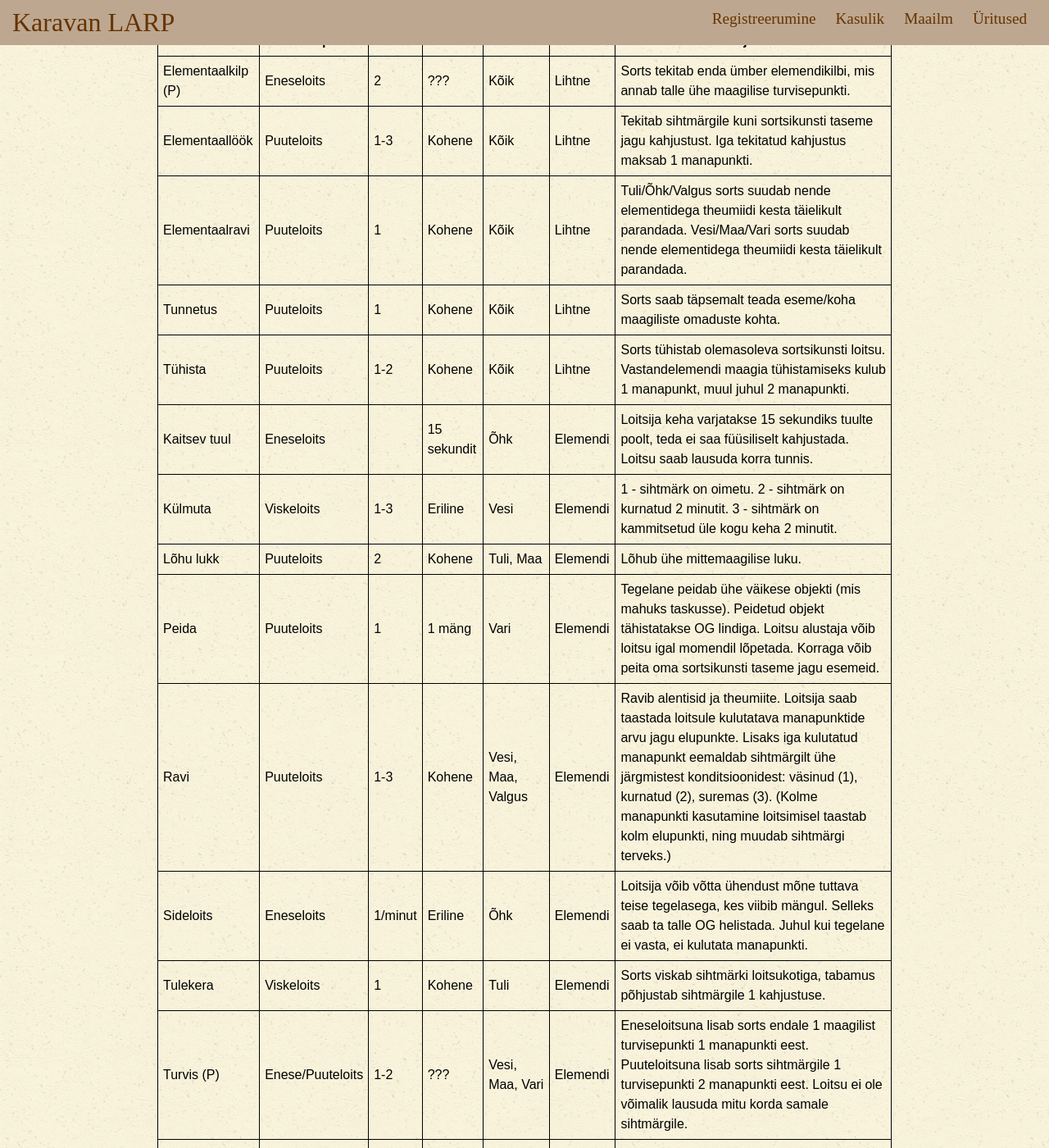
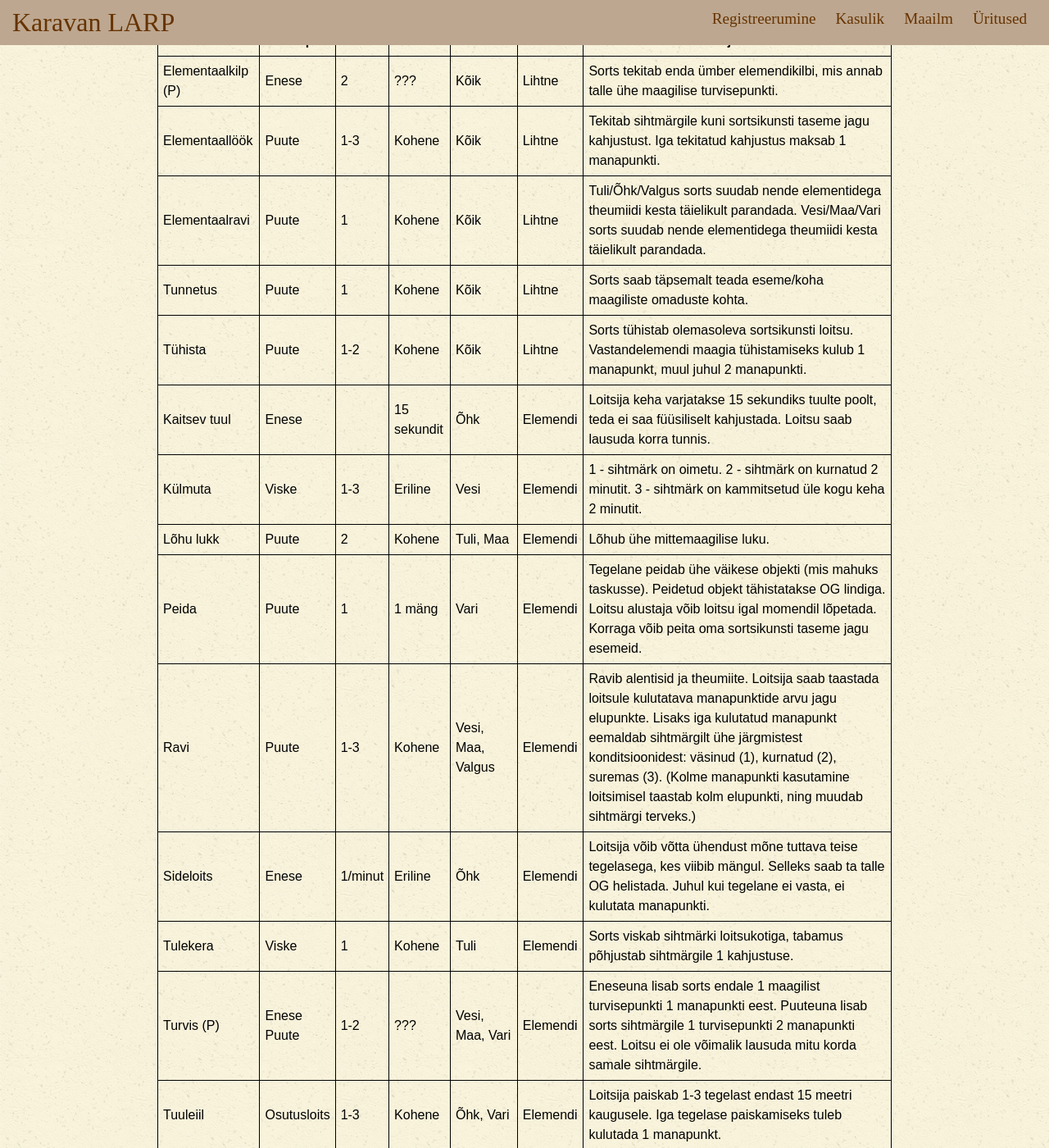
Before and after one commit to karavanlarp/karavanlarp.github.io, a Jekyll site: the page built from est/rules/sorcerer.md, in a window 1280 px wide and 1400 px high, scrolled down 196 px. Shown: the whole window at 82% size. Built offline with Jekyll 4.4.1, drawn with Linux system fonts in a browser that asks for light colours; some web fonts are replaced; some of the changed text lies outside the part shown.

Commit message:
sorcerer table optimization

```diff
--- a/est/rules/sorcerer.md
+++ b/est/rules/sorcerer.md
@@ -8,28 +8,28 @@
 
 |Loitsu nimi       |Tüüp|Mana|Kestus|Element|Tase|Kirjeldus|
 |------------------|---|---|---|----|---|---|
-|Elementaalkilp (P)|Eneseloits|2|???|Kõik|Lihtne|Sorts tekitab enda ümber elemendikilbi, mis annab talle ühe maagilise turvisepunkti.
-|Elementaallöök| Puuteloits|1-3|Kohene|Kõik|Lihtne|Tekitab sihtmärgile kuni sortsikunsti taseme jagu kahjustust. Iga tekitatud kahjustus maksab 1 manapunkti.
-|Elementaalravi|Puuteloits|1|Kohene|Kõik|Lihtne|Tuli/Õhk/Valgus sorts suudab nende elementidega theumiidi kesta täielikult parandada. Vesi/Maa/Vari sorts suudab nende elementidega theumiidi kesta täielikult parandada.
-|Tunnetus|Puuteloits|1|Kohene|Kõik|Lihtne|Sorts saab täpsemalt teada eseme/koha maagiliste omaduste kohta.
-|Tühista|Puuteloits|1-2|Kohene|Kõik|Lihtne|Sorts tühistab olemasoleva sortsikunsti loitsu. Vastandelemendi maagia tühistamiseks kulub 1 manapunkt, muul juhul 2 manapunkti.
-|Kaitsev tuul|Eneseloits||15 sekundit|Õhk|Elemendi|Loitsija keha varjatakse 15 sekundiks tuulte poolt, teda ei saa füüsiliselt kahjustada. Loitsu saab lausuda korra tunnis.
-|Külmuta|Viskeloits|1-3|Eriline|Vesi|Elemendi|1 - sihtmärk on oimetu. 2 - sihtmärk on kurnatud 2 minutit. 3 - sihtmärk on kammitsetud üle kogu keha 2 minutit.
-|Lõhu lukk|Puuteloits|2|Kohene|Tuli, Maa|Elemendi|Lõhub ühe mittemaagilise luku.
-|Peida|Puuteloits|1|1 mäng|Vari|Elemendi|Tegelane peidab ühe väikese objekti (mis mahuks taskusse). Peidetud objekt tähistatakse OG lindiga. Loitsu alustaja võib loitsu igal momendil lõpetada. Korraga võib peita oma sortsikunsti taseme jagu esemeid.
-|Ravi|Puuteloits|1-3|Kohene|Vesi, Maa, Valgus|Elemendi|Ravib alentisid ja theumiite. Loitsija saab taastada loitsule kulutatava manapunktide arvu jagu elupunkte. Lisaks iga kulutatud manapunkt eemaldab sihtmärgilt ühe järgmistest konditsioonidest: väsinud (1), kurnatud (2), suremas (3). (Kolme manapunkti kasutamine loitsimisel taastab kolm elupunkti, ning muudab sihtmärgi terveks.)
-|Sideloits|Eneseloits |1/minut|Eriline|Õhk|Elemendi|Loitsija võib võtta ühendust mõne tuttava teise tegelasega, kes viibib mängul. Selleks saab ta talle OG helistada. Juhul kui tegelane ei vasta, ei kulutata manapunkti.
-|Tulekera|Viskeloits|1|Kohene|Tuli|Elemendi|Sorts viskab sihtmärki loitsukotiga, tabamus põhjustab sihtmärgile 1 kahjustuse.
-|Turvis (P)|Enese/Puuteloits|1-2|???|Vesi, Maa, Vari|Elemendi|Eneseloitsuna lisab sorts endale 1 maagilist turvisepunkti 1 manapunkti eest. Puuteloitsuna lisab sorts sihtmärgile 1 turvisepunkti 2 manapunkti eest. Loitsu ei ole võimalik lausuda mitu korda samale sihtmärgile.
+|Elementaalkilp (P)|Enese|2|???|Kõik|Lihtne|Sorts tekitab enda ümber elemendikilbi, mis annab talle ühe maagilise turvisepunkti.
+|Elementaallöök| Puute|1-3|Kohene|Kõik|Lihtne|Tekitab sihtmärgile kuni sortsikunsti taseme jagu kahjustust. Iga tekitatud kahjustus maksab 1 manapunkti.
+|Elementaalravi|Puute|1|Kohene|Kõik|Lihtne|Tuli/Õhk/Valgus sorts suudab nende elementidega theumiidi kesta täielikult parandada. Vesi/Maa/Vari sorts suudab nende elementidega theumiidi kesta täielikult parandada.
+|Tunnetus|Puute|1|Kohene|Kõik|Lihtne|Sorts saab täpsemalt teada eseme/koha maagiliste omaduste kohta.
+|Tühista|Puute|1-2|Kohene|Kõik|Lihtne|Sorts tühistab olemasoleva sortsikunsti loitsu. Vastandelemendi maagia tühistamiseks kulub 1 manapunkt, muul juhul 2 manapunkti.
+|Kaitsev tuul|Enese||15 sekundit|Õhk|Elemendi|Loitsija keha varjatakse 15 sekundiks tuulte poolt, teda ei saa füüsiliselt kahjustada. Loitsu saab lausuda korra tunnis.
+|Külmuta|Viske|1-3|Eriline|Vesi|Elemendi|1 - sihtmärk on oimetu. 2 - sihtmärk on kurnatud 2 minutit. 3 - sihtmärk on kammitsetud üle kogu keha 2 minutit.
+|Lõhu lukk|Puute|2|Kohene|Tuli, Maa|Elemendi|Lõhub ühe mittemaagilise luku.
+|Peida|Puute|1|1 mäng|Vari|Elemendi|Tegelane peidab ühe väikese objekti (mis mahuks taskusse). Peidetud objekt tähistatakse OG lindiga. Loitsu alustaja võib loitsu igal momendil lõpetada. Korraga võib peita oma sortsikunsti taseme jagu esemeid.
+|Ravi|Puute|1-3|Kohene|Vesi, Maa, Valgus|Elemendi|Ravib alentisid ja theumiite. Loitsija saab taastada loitsule kulutatava manapunktide arvu jagu elupunkte. Lisaks iga kulutatud manapunkt eemaldab sihtmärgilt ühe järgmistest konditsioonidest: väsinud (1), kurnatud (2), suremas (3). (Kolme manapunkti kasutamine loitsimisel taastab kolm elupunkti, ning muudab sihtmärgi terveks.)
+|Sideloits|Enese|1/minut|Eriline|Õhk|Elemendi|Loitsija võib võtta ühendust mõne tuttava teise tegelasega, kes viibib mängul. Selleks saab ta talle OG helistada. Juhul kui tegelane ei vasta, ei kulutata manapunkti.
+|Tulekera|Viske|1|Kohene|Tuli|Elemendi|Sorts viskab sihtmärki loitsukotiga, tabamus põhjustab sihtmärgile 1 kahjustuse.
+|Turvis (P)|Enese<br />Puute|1-2|???|Vesi, Maa, Vari|Elemendi|Eneseuna lisab sorts endale 1 maagilist turvisepunkti 1 manapunkti eest. Puuteuna lisab sorts sihtmärgile 1 turvisepunkti 2 manapunkti eest. Loitsu ei ole võimalik lausuda mitu korda samale sihtmärgile.
 |Tuuleiil|Osutusloits|1-3|Kohene|Õhk, Vari |Elemendi|Loitsija paiskab 1-3 tegelast endast 15 meetri kaugusele. Iga tegelase paiskamiseks tuleb kulutada 1 manapunkt.
-|Valgusta |Eneseloits ||1 mäng|Tuli, Valgus|Elemendi|1 manapunkti eest loob sorts maagilise valgusallika (kattega taskulamp, helendav valguspulgake vms).
+|Valgusta |Enese||1 mäng|Tuli, Valgus|Elemendi|1 manapunkti eest loob sorts maagilise valgusallika (kattega taskulamp, helendav valguspulgake vms).
 |Välgata |Osutusloits|1|Kohene|Valgus|Elemendi|Loitsija osutab tegelasele, kes muutub oimetuks. Kasutatav ainult tegelaste vastu, kes on loitsijat ründamas või vaatavad loitsijale silma. Alternatiivselt on võimalik kasutada seda loitsu tegelase peal, et lõpetada Peida ja Varja loitsud.
-|Aeglusta|Puuteloits|2|1 tund|Kõik|Keeruline|Loitsija aeglustab sihtmärgi kehaprotsesse 2-kordselt. Näiteks mõjuvad mürgid ja haigused 2 korda aeglasemalt. Samuti ei saa sihtmärk joosta. Loitsu lõppedes terveneb väsinud seisundis tegelane.
-|Kehatus (P)|Eneseloits|4|15 minutit|Kõik|Keeruline|Tegelane muutub kehatuks. Teda ei mõjuta mittemaagilised relvalöögid ja lõksud. Kehatud tegelane ei saa võidelda ega loitsida. Kehatus kestab kuni 15 minutit.
-|Kiirenda|Puuteloits|2|1 tund|Kõik|Keeruline|Loitsija kiirendab sihtmärgi kehaprotsesse 2-kordselt. Näiteks mõjuvad mürgid ja haigused 2 korda kiiremini. Samuti saab sihtmärk 1 turvisepunkti. Loitsu lõppedes väsib terves seisundis tegelane.
-|Kurna|Puuteloits|2|Kohene|Kõik|Keeruline|Sihtmärk saab kurnatud seisundi.
-|Kõrgem tunnetus|Eneseloits|1-3|Kohene|Kõik|Keeruline|Tegelane saab küsida GM-ilt ühe küsimuse. GM täpsustab seejärel, kas ta sellele küsimusele vastab, ning palju manapunkte loits maksma läheks.
-|Pimesta|Eneseloits|3|Kohene|Kõik|Keeruline|Sorts pimestab kõiki teda ümbritsevaid ja muudab nad oimetuks.
-|Raputus|Eneseloits|4|30 sekundit|Kõik|Keeruline|Loitsija põhjustab võimsa lööklaine. Kõik 15 m raadiuses olevad tegelased (peale loitsija enda) muutuvad oimetuks ja langevad maha järgmiseks 30 sekundiks.
-|Tagane|Eneseloits|3|Kohene|Kõik|Keeruline|Tegelane liigub hetke jooksul 10-100 meetrit sama tüüpi elemendi (aktiivne/reaktiivne) sees. (OG: asetab käe pea peale ja liigub sinna, kuhu uuesti ilmub.)
-|Varja|Puuteloits|3|1 mäng|Kõik|Keeruline|Tegelane peidab ühe keskmise suurusega objekti (nt. mõõk, kott). Peidetud objekt tähistatakse OG lindiga. Loitsu alustaja võib loitsu igal momendil lõpetada. Korraga võib peita oma sortsikunsti taseme jagu esemeid.
+|Aeglusta|Puute|2|1 tund|Kõik|Keeruline|Loitsija aeglustab sihtmärgi kehaprotsesse 2-kordselt. Näiteks mõjuvad mürgid ja haigused 2 korda aeglasemalt. Samuti ei saa sihtmärk joosta. Loitsu lõppedes terveneb väsinud seisundis tegelane.
+|Kehatus (P)|Enese|4|15 minutit|Kõik|Keeruline|Tegelane muutub kehatuks. Teda ei mõjuta mittemaagilised relvalöögid ja lõksud. Kehatud tegelane ei saa võidelda ega loitsida. Kehatus kestab kuni 15 minutit.
+|Kiirenda|Puute|2|1 tund|Kõik|Keeruline|Loitsija kiirendab sihtmärgi kehaprotsesse 2-kordselt. Näiteks mõjuvad mürgid ja haigused 2 korda kiiremini. Samuti saab sihtmärk 1 turvisepunkti. Loitsu lõppedes väsib terves seisundis tegelane.
+|Kurna|Puute|2|Kohene|Kõik|Keeruline|Sihtmärk saab kurnatud seisundi.
+|Kõrgem tunnetus|Enese|1-3|Kohene|Kõik|Keeruline|Tegelane saab küsida GM-ilt ühe küsimuse. GM täpsustab seejärel, kas ta sellele küsimusele vastab, ning palju manapunkte loits maksma läheks.
+|Pimesta|Enese|3|Kohene|Kõik|Keeruline|Sorts pimestab kõiki teda ümbritsevaid ja muudab nad oimetuks.
+|Raputus|Enese|4|30 sekundit|Kõik|Keeruline|Loitsija põhjustab võimsa lööklaine. Kõik 15 m raadiuses olevad tegelased (peale loitsija enda) muutuvad oimetuks ja langevad maha järgmiseks 30 sekundiks.
+|Tagane|Enese|3|Kohene|Kõik|Keeruline|Tegelane liigub hetke jooksul 10-100 meetrit sama tüüpi elemendi (aktiivne/reaktiivne) sees. (OG: asetab käe pea peale ja liigub sinna, kuhu uuesti ilmub.)
+|Varja|Puute|3|1 mäng|Kõik|Keeruline|Tegelane peidab ühe keskmise suurusega objekti (nt. mõõk, kott). Peidetud objekt tähistatakse OG lindiga. Loitsu alustaja võib loitsu igal momendil lõpetada. Korraga võib peita oma sortsikunsti taseme jagu esemeid.
```
